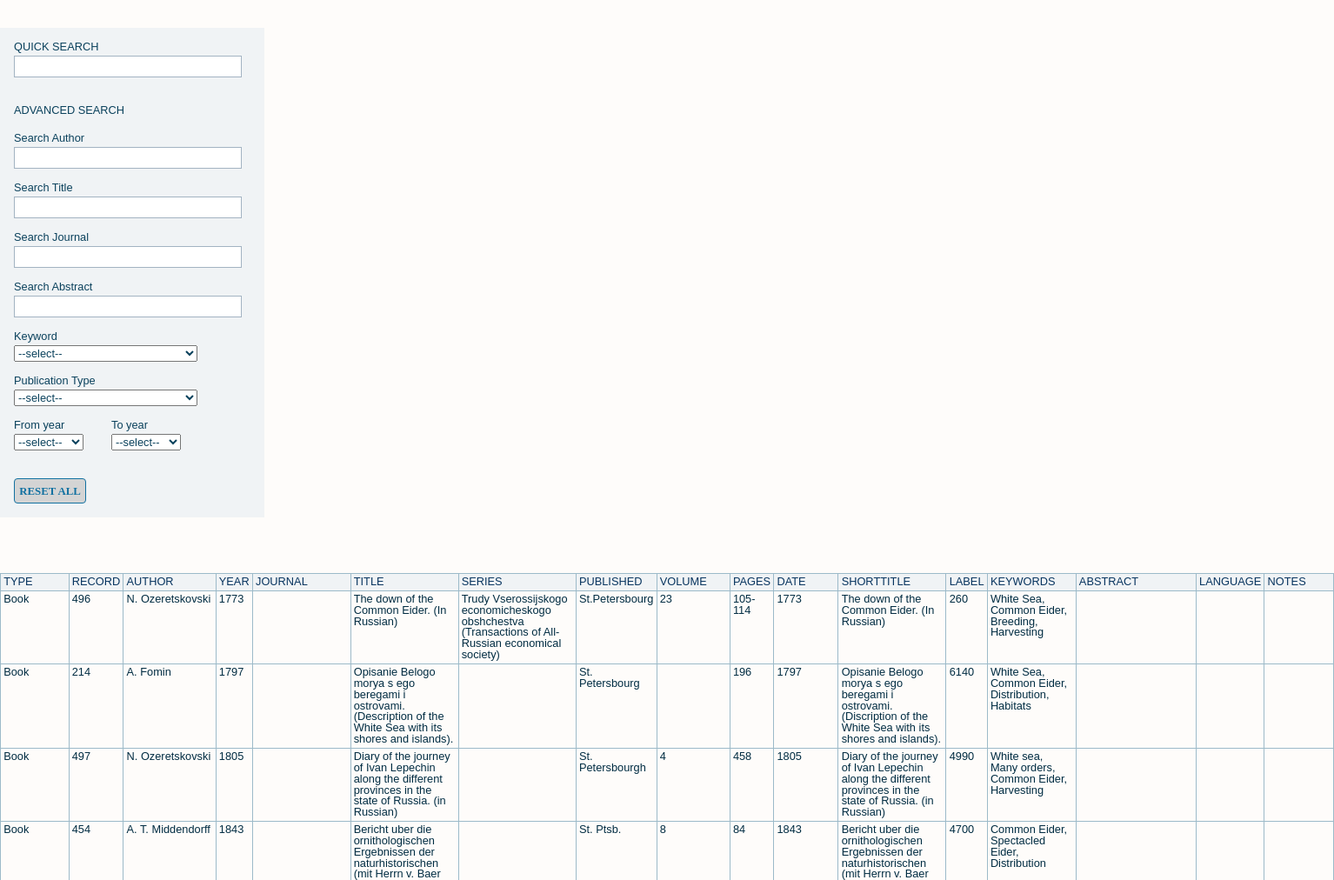
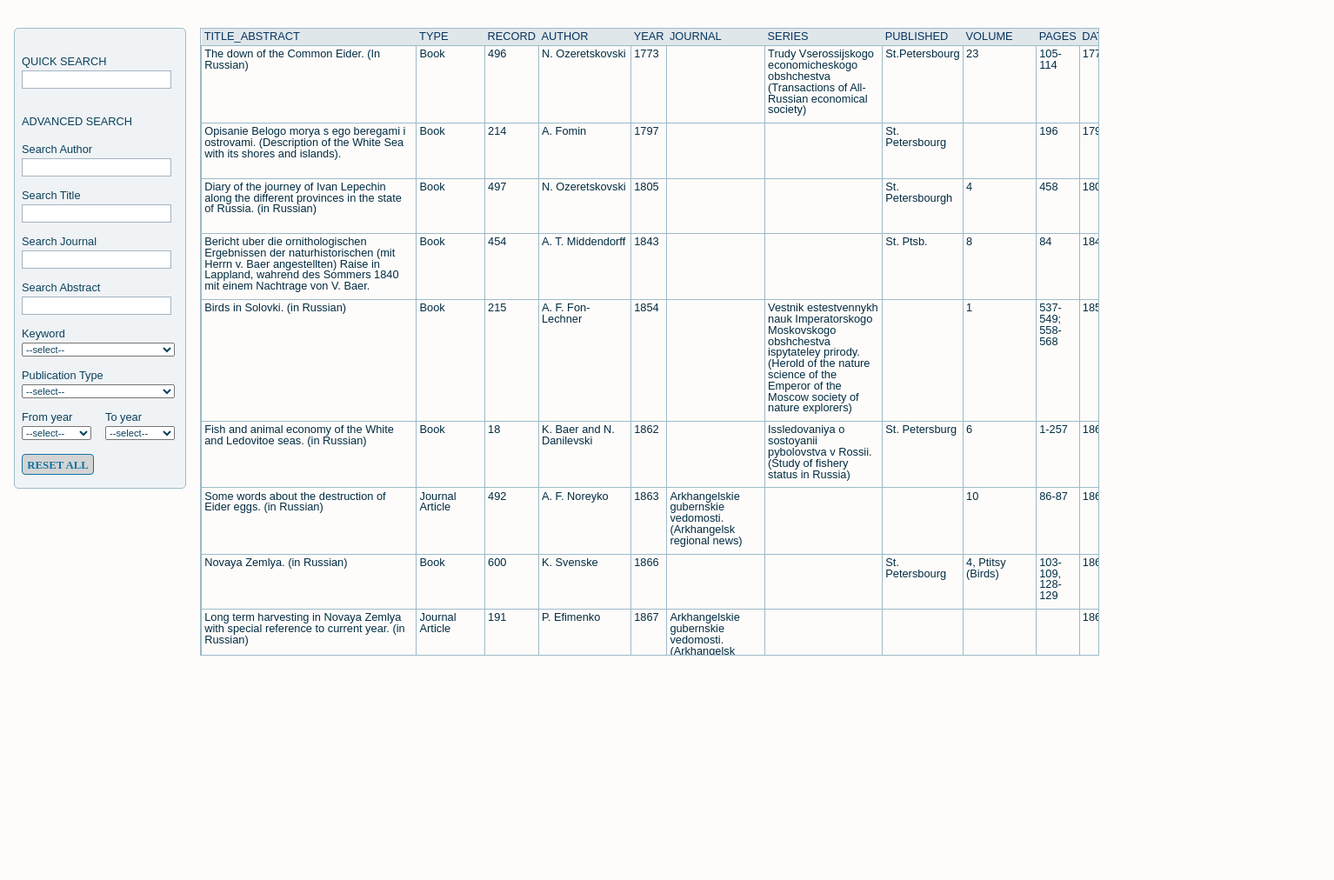
Before and after one commit to Antzee1/polarinst, a plain HTML site: page index.html in a window 1280 px wide. Shown: the top 1012 px of the page at 87% size, 1534 px wide, since content can reach past the window. After the commit the page ends 800 px from the top, so only its background shows below. Drawn offline with Linux system fonts and the light colour scheme; a web font is replaced by a local one.

Commit message:
Ny kol title_abstract. Link i title ekspanderer abstr. Inner scroll tab

```diff
--- a/resources/css/styles.css
+++ b/resources/css/styles.css
@@ -12,7 +12,6 @@ h1 {
   color: hsl(200, 80%, 20%);
 }
 
-
 h2 {
   text-align: center;
   padding-top: 2rem;
@@ -21,56 +20,67 @@ h2 {
 }
 
 h6 {
-  margin: 0 1rem 0.2rem 1rem;
+  margin: 0 1rem 0.2rem 0.5rem;
   font-family: "ABeeZee", sans-serif;
   font-size: 0.8rem;
   color: hsl(200, 80%, 20%);
 }
 
 #outer-wrapper {
-
+  display: flex;
+  flex-direction: row;
 }
 
-#header-wrapper {
+#header-wrapper {}
 
+.title, .abstract {
+  display: none;
 }
 
-#table-wrapper {
-
+.abstractcontent {
+  /* width: 15rem; */
+  padding-top: 0.5rem;
 }
 
-
+.showAbstractLink {
+  width: 15rem;
+  text-decoration: underline;
+  font-weight: bold;
+  color: hsl(210, 50%, 50%);
+  cursor: pointer;
+}
 
 #search-wrapper {
-  margin-top: 2rem;
-  width: 19rem;
+  width: 13rem;
+  height: 32rem;
   display: flex;
   flex-direction: column;
+  margin: 2rem 1rem 2rem 1rem;
+  padding-top: 1rem;
   background: hsl(200, 20%, 95%);
-  /* border: 1px solid hsl(200, 30%, 70%); */
-  margin-bottom: 5vw;
+  border: 1px solid hsl(200, 30%, 70%);
+  border-radius: 5px;
 }
 
 input[type=text] {
   /* float: left; */
-  width: 15rem;
-  margin: 0 1rem 1rem 1rem;
-  padding: 4px 10px 3px 10px;
+  width: 10rem;
+  margin: 0 1rem 1rem 0.5rem;
+  padding: 4px 5px 3px 5px;
   font-family: "ABeeZee", sans-serif;
-  font-size: 0.9rem;
+  font-size: 0.7rem;
   color: hsl(200, 80%, 20%);
   border: 1px solid hsl(210, 20%, 70%);
-
 }
 
 .form-control {
-  margin: 0 1rem 1rem 1rem;
+  margin: 0 0.5rem 1rem 0.5rem;
 }
 
 #dropdownmenu-keyword, #dropdownmenu-type {
-  width: calc(10rem + 4vw);
+  width: 11rem;
   font-family: "ABeeZee", sans-serif;
-  font-size: 0.8rem;
+  font-size: 0.7rem;
   color: hsl(200, 80%, 20%);
 }
 
@@ -87,7 +97,7 @@ input[type=text] {
 #dropdownmenu-fromyear, #dropdownmenu-toyear {
   width: 5rem;
   font-family: "ABeeZee", sans-serif;
-  font-size: 0.8rem;
+  font-size: 0.7rem;
   color: hsl(200, 80%, 20%);
 }
 
@@ -95,7 +105,7 @@ input[type=text] {
   /* margin: auto; */
   width: 5.2rem;
   height: 1.8rem;
-  margin: 1rem;
+  margin: 0 1rem 1rem 0.5rem;
   background: hsl(0, 0%, 83%);
   border: 1px solid hsl(200, 80%, 35%);
   /* box-shadow: 2px 2px 0 hsl(200, 80%, 35%); */
@@ -105,12 +115,12 @@ input[type=text] {
   font-size: 0.8rem;
   font-weight: bold;
   color: hsl(200, 80%, 35%);
+  cursor: pointer;
 }
 
-#reset-button:active{
-    background: hsl(208, 52%, 60%);
+#reset-button:active {
+  background: hsl(208, 52%, 60%);
 }
-
 
 table {
   /* border-spacing: 0; */
@@ -122,11 +132,30 @@ th {
   text-align: left;
   vertical-align: middle;
   text-transform: uppercase;
-  background: hsl(200, 20%, 95%);
-  border: 1px solid hsl(200, 30%, 70%);
+  background: hsl(200, 20%, 90%);
   color: hsl(209, 86%, 20%);
   padding: 0.2rem;
-  /* cursor: pointer; */
+}
+
+#table-wrapper {
+  overflow-y: auto;
+  height: 90vh;
+  margin: 2rem 1rem 2rem 0;
+  border: 1px solid hsl(200, 30%, 70%);
+}
+
+#table-wrapper th {
+  position: sticky;
+  top: 0;
+}
+
+table {
+  border-collapse: collapse;
+  width: 100%;
+}
+
+th {
+  cursor: pointer;
 }
 
 td {
@@ -134,6 +163,17 @@ td {
   text-align: left;
   color: hsl(200, 100%, 13%);
   background: hsl(30, 80%, 99%);
-  padding: 0.2rem;
+  padding: 0.2rem 0.2rem 0.5rem 0.2rem;
   border: 1px solid hsl(200, 30%, 70%);
 }
+
+/* @media screen and (max-width: 600px) {
+  #outer-wrapper {
+    flex-direction: column;
+  }
+
+  #table-wrapper {
+    margin: 2rem 0 2rem 0;
+    height: 60vh;
+  }
+} */
--- a/resources/js/main.js
+++ b/resources/js/main.js
@@ -1,12 +1,3 @@
-
-/*
-
-// DROPDOWN MENUS
-  if (dropdownFromYear.innerHTML = "") {
-      // don't display the row ?
-}
-
-*/
 
 // ======================================================================================================================
 // ======================================================================================================================
@@ -18,10 +9,11 @@
 
 function bookTable(dataset, columns) {
 
+  let titleandabstractAscending = true
   let authorAscending = true
-  let titleAscending = true
+  // let titleAscending = true
   let journalAscending = true
-  let abstractAscending = true
+  // let abstractAscending = true
   let typeAscending = true
   let yearAscending = true
 
@@ -36,98 +28,23 @@ function bookTable(dataset, columns) {
     .data(columns)
     .enter()
     .append("th")
+    .attr("class", (column) =>
+      column.toLowerCase()
+    )
+    .text((column) => column)
+    .on("click", function(d) { // sortere kolonner ascending/descending
 
-    // old
-    // .text(function(column) {
-    //   return column
-    // })
-    //new
-    .text((column) => column)
-
-    // .on("click", function(d) { // sortere kolonner ascending/descending
-    //
-    //   if (d == "Author") {
-    //     if (authorAscending) {
-    //       sortFunction = function(a, b) {
-    //         return a.Author.localeCompare(b.Author)
-    //       }
-    //       authorAscending = !authorAscending
-    //     } else {
-    //       sortFunction = function(a, b) {
-    //         return b.Author.localeCompare(a.Author)
-    //       }
-    //       authorAscending = !authorAscending
-    //     }
-    //   }
-    //   if (d == "Title") {
-    //     if (titleAscending) {
-    //       sortFunction = function(a, b) {
-    //         return a.Title.localeCompare(b.Title)
-    //       }
-    //       titleAscending = !titleAscending
-    //     } else {
-    //       sortFunction = function(a, b) {
-    //         return b.Title.localeCompare(a.Title)
-    //       }
-    //       titleAscending = !titleAscending
-    //     }
-    //   }
-    //   if (d == "Journal") {
-    //     if (journalAscending) {
-    //       sortFunction = function(a, b) {
-    //         return a.Journal.localeCompare(b.Journal)
-    //       }
-    //       journalAscending = !journalAscending
-    //     } else {
-    //       sortFunction = function(a, b) {
-    //         return b.Journal.localeCompare(a.Journal)
-    //       }
-    //       journalAscending = !journalAscending
-    //     }
-    //   }
-    //   if (d == "Abstract") {
-    //     if (abstractAscending) {
-    //       sortFunction = function(a, b) {
-    //         return a.Abstract.localeCompare(b.Abstract)
-    //       }
-    //       abstractAscending = !abstractAscending
-    //     } else {
-    //       sortFunction = function(a, b) {
-    //         return b.Abstract.localeCompare(a.Abstract)
-    //       }
-    //       abstractAscending = !abstractAscending
-    //     }
-    //   }
-    //   if (d == "Type") {
-    //     if (typeAscending) {
-    //       sortFunction = function(a, b) {
-    //         return a.Type.localeCompare(b.Type)
-    //       }
-    //       typeAscending = !typeAscending
-    //     } else {
-    //       sortFunction = function(a, b) {
-    //         return b.Type.localeCompare(a.Type)
-    //       }
-    //       typeAscending = !typeAscending
-    //     }
-    //   }
-    //   if (d == "Year") {
-    //     if (yearAscending) {
-    //       sortFunction = function(a, b) {
-    //         return a.Year.localeCompare(b.Year)
-    //       }
-    //       yearAscending = !yearAscending
-    //     } else {
-    //       sortFunction = function(a, b) {
-    //         return b.Year.localeCompare(a.Year)
-    //       }
-    //       yearAscending = !yearAscending
-    //     }
-    //   }
-    //   rows.sort(sortFunction)
-    // })
-
-    .on("click", function(d) { // sortere kolonner ascending/descending
+      // sorting on Title column (which is set to hidden) because if we sort on TitleandAbstract, the sorting
+      // will be done in three bulks because of the construction of TitleandAbstract in the getData function
+      if (d == "Title_Abstract") {
+        if (titleandabstractAscending) {
+          sortFunction = (a, b) => a.Title.localeCompare(b.Title)
+          titleandabstractAscending = !titleandabstractAscending
+        } else {
+          sortFunction = (a, b) => b.Title.localeCompare(a.Title)
+          titleandabstractAscending = !titleandabstractAscending
+        }
+      }
 
       if (d == "Author") {
         if (authorAscending) {
@@ -138,15 +55,6 @@ function bookTable(dataset, columns) {
           authorAscending = !authorAscending
         }
       }
-      if (d == "Title") {
-        if (titleAscending) {
-          sortFunction = (a, b) => a.Title.localeCompare(b.Title)
-          titleAscending = !titleAscending
-        } else {
-          sortFunction = (a, b) => b.Title.localeCompare(a.Title)
-          titleAscending = !titleAscending
-        }
-      }
       if (d == "Journal") {
         if (journalAscending) {
           sortFunction = (a, b) => a.Journal.localeCompare(b.Journal)
@@ -154,15 +62,6 @@ function bookTable(dataset, columns) {
         } else {
           sortFunction = (a, b) => b.Journal.localeCompare(a.Journal)
           journalAscending = !journalAscending
-        }
-      }
-      if (d == "Abstract") {
-        if (abstractAscending) {
-          sortFunction = (a, b) => a.Abstract.localeCompare(b.Abstract)
-          abstractAscending = !abstractAscending
-        } else {
-          sortFunction = (a, b) => b.Abstract.localeCompare(a.Abstract)
-          abstractAscending = !abstractAscending
         }
       }
       if (d == "Type") {
@@ -185,7 +84,6 @@ function bookTable(dataset, columns) {
       }
       rows.sort(sortFunction)
     })
-
 
   // create a row for each object in the data
   const rows = tbody.selectAll("tr")
@@ -483,9 +381,34 @@ async function getData() {
 
   const dataset = await d3.dsv(";", "./data/POLAR-2.csv")
 
+  dataset.forEach(function(d) {
+    className = 'showAbstractLink'
+    if (d.Abstract == ""){
+
+      className = ''
+    }
+    d.Title_Abstract = "<p class=" + className + " onclick='expandAbstract(this)'>" + d.Title + "</p> "+ "<p  class='abstractcontent' style='display: none;'>" + d.Abstract + "</p>"
+
+  })
+
   buildDropDownMenus(dataset);
-  bookTable(dataset, ["Type", "Record", "Author", "Year", "Journal", "Title", "Series", "Published", "Volume", "Pages", "Date", "ShortTitle", "Label", "Keywords", "Abstract", "Language", "Notes"])
+
+  bookTable(dataset, ["Title", "Abstract","Title_Abstract", "Type", "Record", "Author", "Year", "Journal", "Series", "Published", "Volume", "Pages", "Date", "Keywords", "Language", "Notes"])
 
 }
 
 getData()
+
+
+function expandAbstract(element){
+  console.log(element.nextElementSibling.style.display);
+  if (element.nextElementSibling.style.display == "")
+  {
+    element.nextElementSibling.style.display = "none";
+  } else {
+    element.nextElementSibling.style.display = "";
+  }
+  console.log(element.nextElementSibling.style.display);
+
+
+}
```
